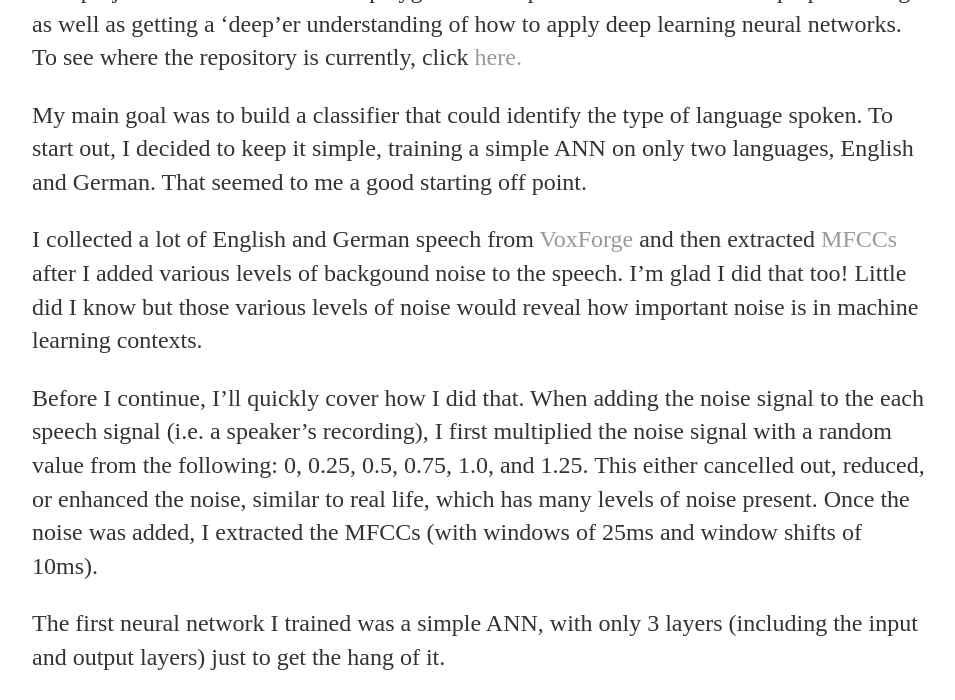
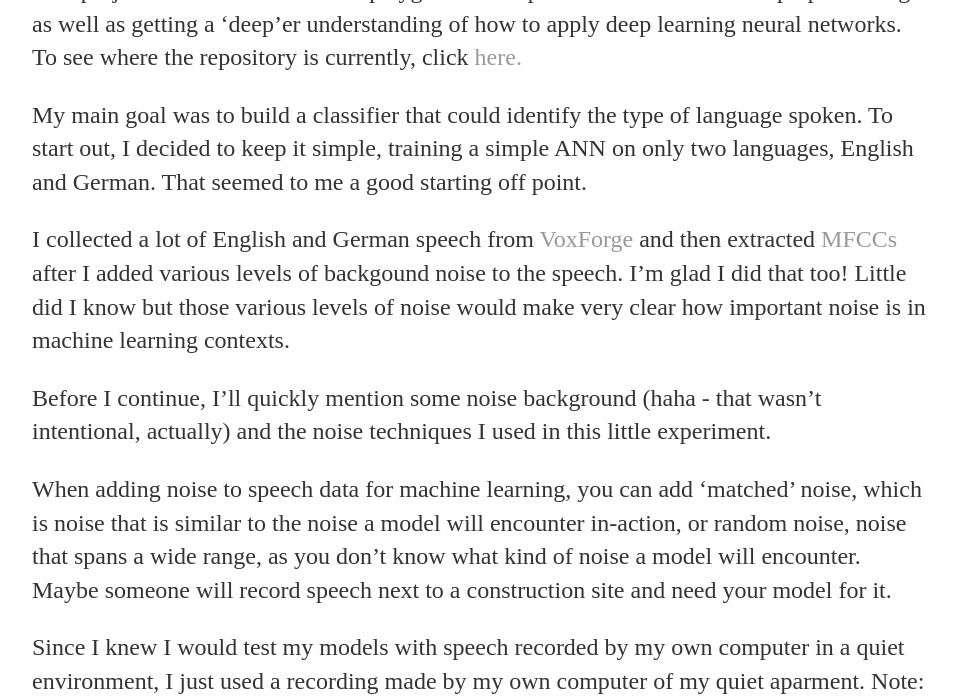
Before and after one commit to a-n-rose/a-n-rose.github.io, a Jekyll site: the page built from _posts/2018-08-22-language-classifier.md, in a window 1280 px wide and 1400 px high, scrolled down 336 px. Shown: the top 700 px of the window, without its empty margins (160-1115 px from the left). Built offline with Jekyll 4.4.1, drawn with Linux system fonts in a browser that asks for light colours; some of the changed text lies outside the part shown.

Commit message:
improved explanation on noise background

```diff
--- a/_posts/2018-08-22-language-classifier.md
+++ b/_posts/2018-08-22-language-classifier.md
@@ -8,9 +8,15 @@
 
 My main goal was to build a classifier that could identify the type of language spoken. To start out, I decided to keep it simple, training a simple ANN on only two languages, English and German. That seemed to me a good starting off point.
 
-I collected a lot of English and German speech from <a href="http://voxforge.org/">VoxForge</a> and then extracted <a href="https://en.wikipedia.org/wiki/Mel-frequency_cepstrum">MFCCs</a> after I added various levels of backgound noise to the speech. I'm glad I did that too! Little did I know but those various levels of noise would reveal how important noise is in machine learning contexts.
+I collected a lot of English and German speech from <a href="http://voxforge.org/">VoxForge</a> and then extracted <a href="https://en.wikipedia.org/wiki/Mel-frequency_cepstrum">MFCCs</a> after I added various levels of backgound noise to the speech. I'm glad I did that too! Little did I know but those various levels of noise would make very clear how important noise is in machine learning contexts.
 
-Before I continue, I'll quickly cover how I did that. When adding the noise signal to the each speech signal (i.e. a speaker's recording), I first multiplied the noise signal with a random value from the following: 0, 0.25, 0.5, 0.75, 1.0, and 1.25. This either cancelled out, reduced, or enhanced the noise, similar to real life, which has many levels of noise present. Once the noise was added, I extracted the MFCCs (with windows of 25ms and window shifts of 10ms).
+Before I continue, I'll quickly mention some noise background (haha - that wasn't intentional, actually) and the noise techniques I used in this little experiment.
+
+When adding noise to speech data for machine learning, you can add 'matched' noise, which is noise that is similar to the noise a model will encounter in-action, or random noise, noise that spans a wide range, as you don't know what kind of noise a model will encounter. Maybe someone will record speech next to a construction site and need your model for it.
+
+Since I knew I would test my models with speech recorded by my own computer in a quiet environment, I just used a recording made by my own computer of my quiet aparment. Note: with my comp's horrible mic, the noise signal was actually quite loud. Long story short, I applied matched noise to the speech data.
+
+Before I added the noise signal to the speech signal (i.e. a speaker's recording), I multiplied the noise signal with a random value from the following: 0, 0.25, 0.5, 0.75, 1.0, and 1.25. This either cancelled out, reduced, maintained, or enhanced the orignal noise level, similar to real life, which has many levels of noise present. Once the noise was added, I extracted the MFCCs (with windows of 25ms and window shifts of 10ms).
 
 The first neural network I trained was a simple ANN, with only 3 layers (including the input and output layers) just to get the hang of it.
 
@@ -18,7 +24,7 @@
 ![Imgur](https://i.imgur.com/pfAsfyO.png)
 ##### Inputs = 40 MFCCs; Outputs = English or German
 
-I fed it varying numbers of rows of MFCC data, starting with 1 million and working up to 4 million (not to take up too much memory on the machine I used), and also playing with batchsizes and epochs. Eventually I found a sweetspot using batchsizes of 100 and epochs of 50 to show the general nature of how a model trained without taking too long.
+I fed it varying numbers of rows of MFCC data, starting with 1 million and working up to 4 million (not to take up too much memory on the machine I used), and also playing with batchsizes and epochs. Eventually I found a sweetspot using batchsizes of 100 and epochs of 50 to show the general nature of how a model trained without taking too long. For reference, a 1 second clip of speech would result in appx. 100 rows of MFCCs.
 
 Without touching the data or the model, I didn't notice a difference in model performance with the increase of data (because of that I stuck with 2 million rows for each training session). What I did see, was that the model favored one language over the other at a suspiciously consistent rate...(see Figure 3) It classified speech as English nearly twice as often as German, even though they were equally represented.
 
@@ -47,20 +53,20 @@
 * Medium (0.75)
 * All Levels
 
-I peaked a bit further into the accuracy and confusion matrixes/matrices of each of these models on my newly collected speech. What I found interesting was, even though the 'All Levels' model showed bias towards English with the Test Data, for my brand-new speech, that model showed no bias at all.
+I peaked a bit further into the accuracy and confusion matrixes/matrices of each of these models on my newly collected speech. What I found interesting was, even though the 'All Levels' model showed bias towards English with the test dataset, for my brand-new speech, that model showed no bias at all.
 
 #### Figure 4: Model Classification Error on Newly Recorded Speech
 ![Imgur](https://i.imgur.com/EPEQkHc.png)
 ##### The model trained with no noise increased false classifications dramatically while the other models decreased or lost their language bias when applied to new speech.
 
-Comparing accuracy of the models across Test Data and New Speech contexts, it seems the model trained on speech with 'All Levels' of noise performed the best, with 'Very Low', 'Low', and 'Medium' models close on its heals. Considering these numbers, it makes sense the models 'Low', 'Medium' and 'All Levels' identified my husband's speech correctly.
+Comparing accuracy of the models across test dataset and new speech contexts, it seems the model trained on speech with 'All Levels' of noise performed the best, with 'Very Low', 'Low', and 'Medium' models close on its heals. Considering these numbers, it makes sense the models 'Low', 'Medium' and 'All Levels' identified my husband's speech correctly.
 
 #### Figure 5
 ![Imgur](https://i.imgur.com/LfDcs7z.png)
 ##### When applied to brand-new speech, the 'All levels' model achieved the highest accuracy, 59.29%
 
 
-Next steps: It will be interesting to see if using Kera's TimeDistributed module reveals a succession of MFCC data to be useful in identifying languages (I suspect yes, as that could allow the models to identify phonological patterns). I also plan on training these models with additional languages, like Russian, as well as applying random background noises to speech training data, not only matched background noise. (For this experiment I applied background noise of my own environment, recorded by my own computer, since I knew I would record more speech from that same environment.)
+Next steps: It will be interesting to see if using Kera's TimeDistributed module reveals a succession of MFCC data to be useful in identifying languages (I suspect yes, as that could allow the models to identify phonological patterns). I also plan on training these models with additional languages, like Russian, as well as applying random background noises to speech training data, not only matched background noise.
 
 For now, this little experiment highlights the importance of considering background noise when training, testing, and deploying speech/audio related models. No use of background noise is probably a bad idea, and too much probably won't do any good. Like with so many things, moderation is key.
 
```
Also changed, not shown: other parts of _posts/2018-08-22-language-classifier.md (+2 -2 lines).
